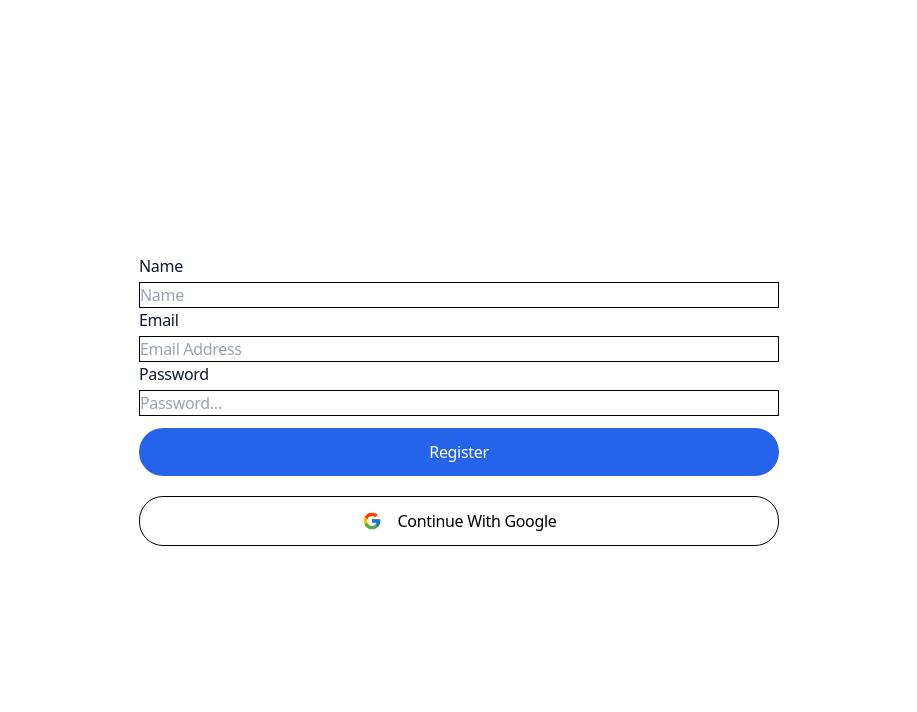
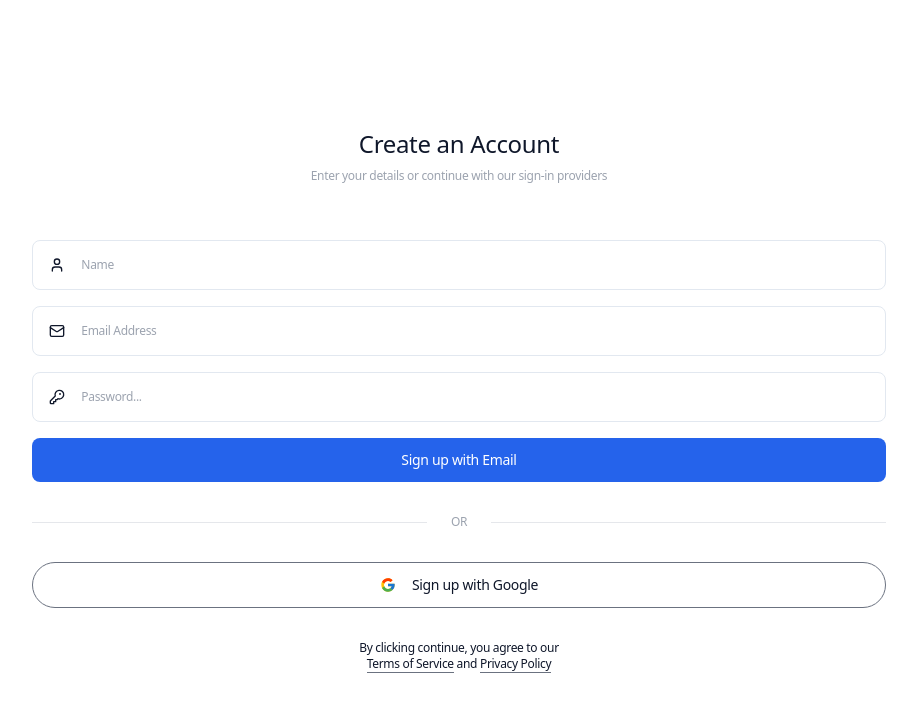
Before and after one commit to kznCORP/gip, a Next.js app: page /login/signup in a window 1280 px wide. Shown: the top 712 px of the page, without its empty margins (181-1098 px from the left). Built offline with nearby package versions, Linux system fonts and the light colour scheme; no server answers.

Commit message:
Improve sign up process UI/UX

```diff
--- a/app/login/signup/page.js
+++ b/app/login/signup/page.js
@@ -5,6 +5,8 @@ import React, { useContext, useEffect, useState } from "react";
 import { AuthUserContext } from "@/lib/authContext";
 import { FcGoogle } from "react-icons/fc";
 import { useRouter } from "next/navigation";
+import { KeyRound, Mail, User } from "lucide-react";
+import Link from "next/link";
 
 export default function SignUp() {
   const router = useRouter();
@@ -32,61 +34,107 @@ export default function SignUp() {
   }, [user, router]);
 
   return (
-    <main>
-      <section className="z-10 h-screen w-screen overflow-hidden bg-white">
-        {/* Login + SignUp */}
-        <div className="flex h-full flex-col items-center justify-center gap-5">
-          <form className="w-1/2" onSubmit={registerAccount}>
-            <div className="flex flex-col gap-1">
-              <label>Name</label>
+    <section>
+      <div className="flex h-screen flex-col items-center justify-center gap-8">
+        <div className="mb-6 w-2/3 text-center">
+          <h2 className="text-2xl font-medium">Create an Account</h2>
+          <p className="mt-2 text-xs font-light text-gray-400">
+            Enter your details or continue with our sign-in providers
+          </p>
+        </div>
+
+        <form className="flex w-2/3 flex-col gap-4" onSubmit={registerAccount}>
+          <div className="flex w-full items-center gap-4 rounded-lg border p-2 text-sm ">
+            <User className="ml-2 h-4 w-4 flex-shrink-0" />
             <input
               name="Name"
               type="Name"
               placeholder="Name"
               value={name}
               onChange={(e) => setName(e.target.value)}
-                className="border border-black"
+              className="py-2 text-xs"
+              style={{
+                textDecoration: "unset",
+                border: "unset",
+                outline: "none",
+                width: "100%",
+              }}
+              maxLength="50"
             />
           </div>
 
-            <div className="flex flex-col gap-1">
-              <label>Email</label>
+          <div className="flex w-full items-center gap-4 rounded-lg border p-2 text-sm ">
+            <Mail className="ml-2 h-4 w-4 flex-shrink-0" />
             <input
               name="email"
               type="email"
               placeholder="Email Address"
               value={email}
               onChange={(e) => setEmail(e.target.value)}
-                className="border border-black"
+              className="py-2 text-xs"
+              style={{
+                textDecoration: "unset",
+                border: "unset",
+                outline: "none",
+                width: "100%",
+              }}
+              maxLength="50"
             />
           </div>
 
-            <div className="flex flex-col gap-1">
-              <label>Password</label>
+          <div className=" flex w-full items-center gap-4 rounded-lg border p-2 text-sm ">
+            <KeyRound className="ml-2 h-4 w-4 flex-shrink-0" />
             <input
               name="password"
               type="password"
               placeholder="Password..."
               value={password}
               onChange={(e) => setPassword(e.target.value)}
-                className="border border-black"
+              className="py-2 text-xs"
+              style={{
+                textDecoration: "unset",
+                border: "unset",
+                outline: "none",
+                width: "100%",
+              }}
+              maxLength="50"
             />
           </div>
 
-            <button className="mt-3 w-full rounded-3xl bg-blue-600 p-3 font-medium text-white">
-              Register
+          <button className=" w-full rounded-lg bg-blue-600 p-3 text-sm font-medium text-white">
+            Sign up with Email
           </button>
         </form>
 
+        <div className=" flex w-2/3 items-center justify-between gap-6">
+          <div className="h-[1px] w-full bg-gray-200"></div>
+          <p className="flex-shrink-0 whitespace-nowrap text-xs font-light text-gray-400">
+            OR
+          </p>
+          <div className="h-[1px] w-full bg-gray-200"></div>
+        </div>
+
         <button
-            className="flex w-1/2 items-center justify-center gap-4 rounded-3xl border border-black p-3 font-medium text-black"
+          className="flex w-2/3 items-center justify-center gap-4 rounded-full border border-gray-500 p-3 text-sm font-medium"
           onClick={googleLoginHandler}
         >
-            <FcGoogle className="text-xl" />
-            Continue With Google
+          <FcGoogle className="h-4 w-4 flex-shrink-0" />
+          Sign up with Google
         </button>
+
+        <div className=" w-1/2 text-center text-xs font-light">
+          <p>By clicking continue, you agree to our</p>
+          <div>
+            <Link href="#" className="border-b border-gray-500">
+              Terms of Service
+            </Link>{" "}
+            and{" "}
+            <Link href="#" className="border-b border-gray-500">
+              Privacy Policy
+            </Link>
+          </div>
+        </div>
       </div>
     </section>
-    </main>
   );
 }
```
Lines whose indentation alone changed are shown as unchanged.
